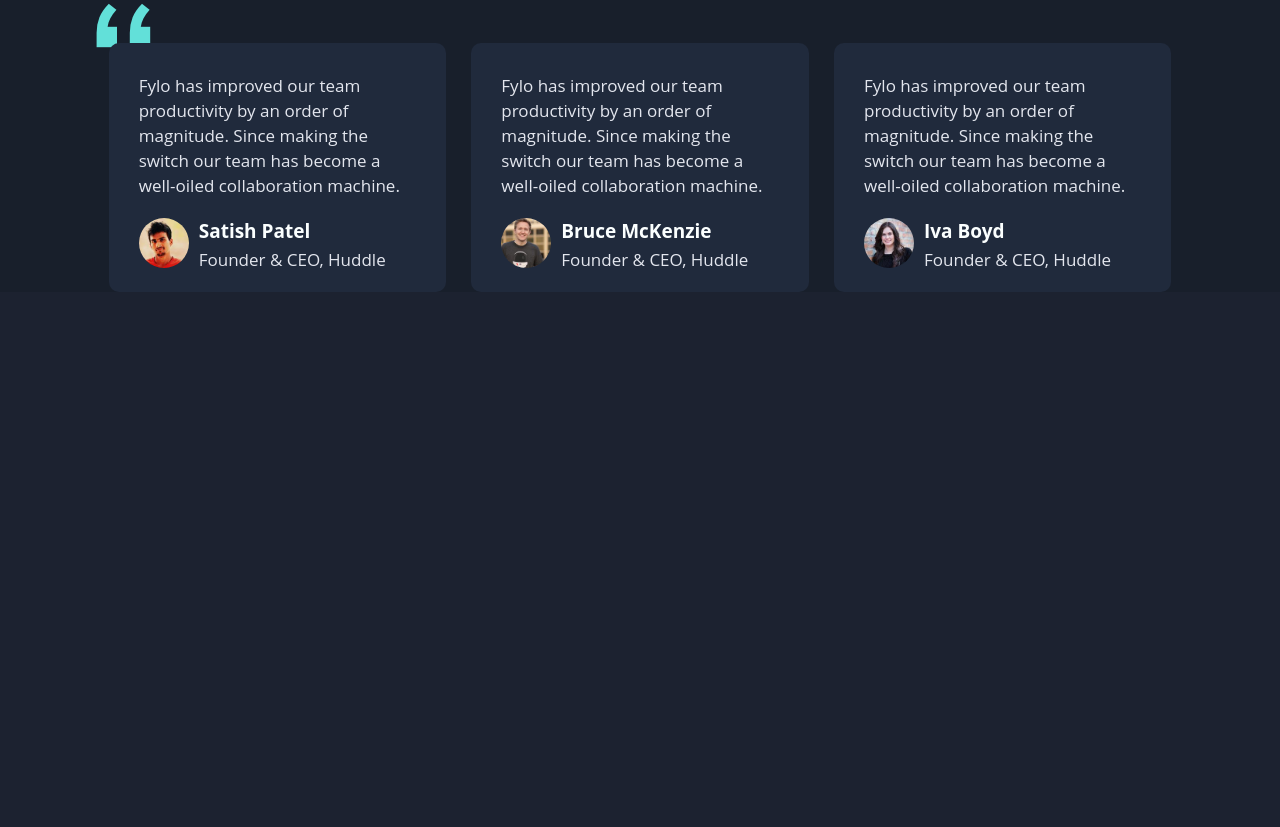
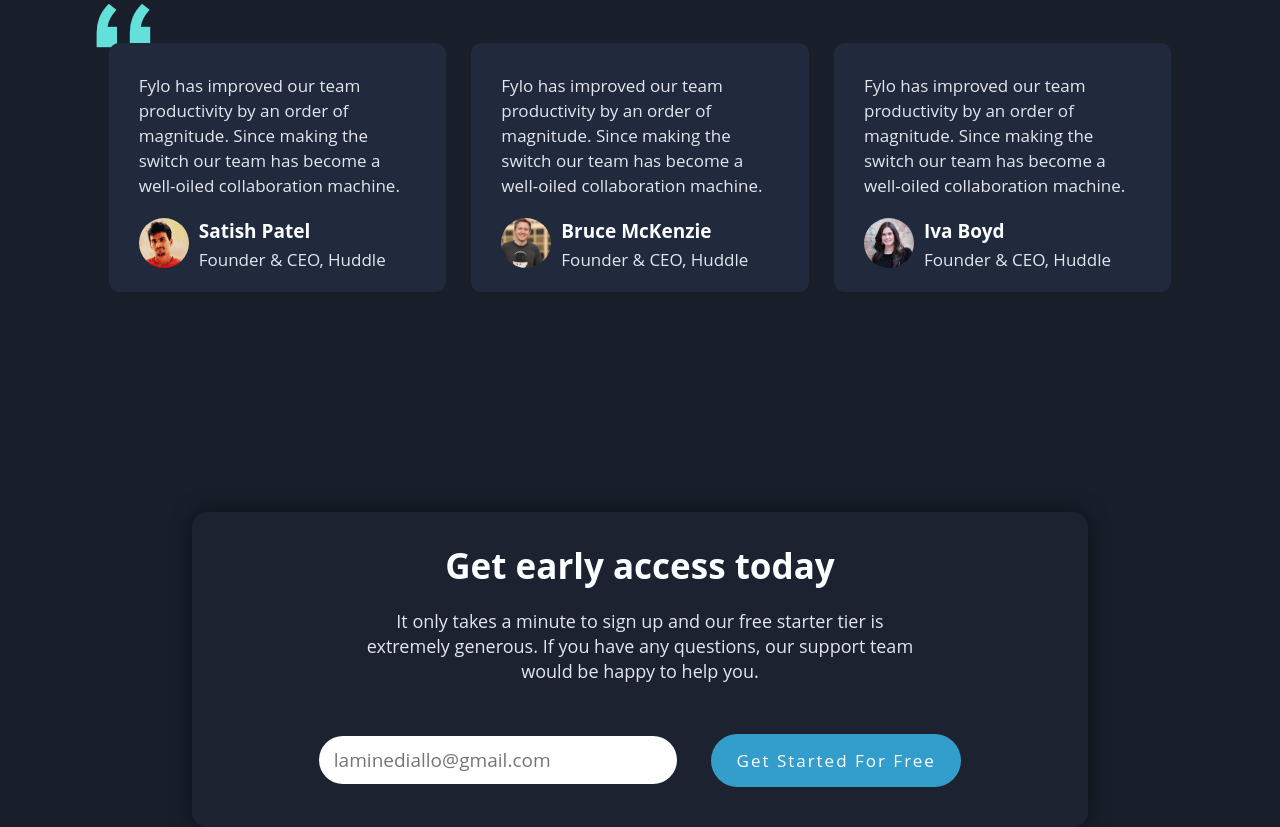
Before and after one commit to LamineGitHub/fylo, a website: page index.html in a window 1280 px wide. Shown: the part 2311-3138 px from the top of the page. Before the commit the page ends 2603 px from the top, so only its background shows below. Drawn offline with Linux system fonts and the light colour scheme.

Commit message:
add the email sign up section

```diff
--- a/index.html
+++ b/index.html
@@ -184,16 +184,38 @@
           </div>
         </div>
       </section>
+
+      <section class="section5">
+        <div class="container">
+          <div class="text">
+            <h1>Get early access today</h1>
+            <p>
+              It only takes a minute to sign up and our free starter tier is
+              extremely generous. If you have any questions, our support team
+              would be happy to help you.
+            </p>
+          </div>
+
+          <div class="form">
+            <form action="#">
+              <input
+                type="email"
+                required
+                placeholder="laminediallo@gmail.com"
+              />
+              <button class="btn lien">
+                <a href="#"> Get Started For Free </a>
+              </button>
+            </form>
+          </div>
+        </div>
+      </section>
     </main>
 
     <!--
 
-  Get early access today
 
-  It only takes a minute to sign up and our free starter tier is extremely generous. If you have any
-  questions, our support team would be happy to help you.
 
-  Get Started For Free
 
   Lorem ipsum dolor sit amet, consectetur adipiscing elit, sed do eiusmod tempor incididunt ut labore et
   dolore magna aliqua
--- a/sass/base/_typography.scss
+++ b/sass/base/_typography.scss
@@ -50,3 +50,8 @@ p {
     }
   }
 }
+
+input {
+  font-size: f.rem(19);
+  font-family: v.$font;
+}
--- a/sass/components/_button.scss
+++ b/sass/components/_button.scss
@@ -11,6 +11,7 @@
   border-radius: f.rem(30);
   position: relative;
   z-index: 1;
+  border: none;
   cursor: pointer;
   letter-spacing: f.rem(2);
 
--- a/sass/page/_home.scss
+++ b/sass/page/_home.scss
@@ -284,3 +284,66 @@
     }
   }
 }
+
+.section5 {
+  background-color: v.$main-color;
+  position: relative;
+  padding-top: f.rem(220);
+  @include b.md {
+    padding-top: f.rem(150);
+  }
+
+  .container {
+    background-color: v.$secondary-color;
+    width: 70%;
+    margin: 0 auto;
+    padding-bottom: f.rem(40);
+    text-align: center;
+    border-radius: f.rem(15);
+    box-shadow: 0 0 20px rgba(0, 0, 0, 0.5);
+    @include b.md {
+      width: 90%;
+    }
+  }
+
+  .text {
+    width: 90%;
+    margin: 0 auto f.rem(30);
+  }
+
+  h1 {
+    padding-top: f.rem(30);
+    margin-bottom: f.rem(20);
+  }
+
+  p {
+    width: 70%;
+    margin: 0 auto f.rem(50);
+    @include b.md {
+      width: 100%;
+    }
+  }
+
+  .form {
+    @include b.md {
+      width: 90%;
+      margin: 0 auto;
+    }
+
+    input {
+      width: 40%;
+      border-radius: f.rem(30);
+      padding: f.rem(11) f.rem(15);
+      margin-right: f.rem(30);
+      outline: none;
+      border: none;
+      @include b.md {
+        width: 75%;
+        margin: 0 auto f.rem(20);
+      }
+      @include b.ml {
+        width: 100%;
+      }
+    }
+  }
+}
```
Also changed, not shown: css/style.css, 1 other file.
